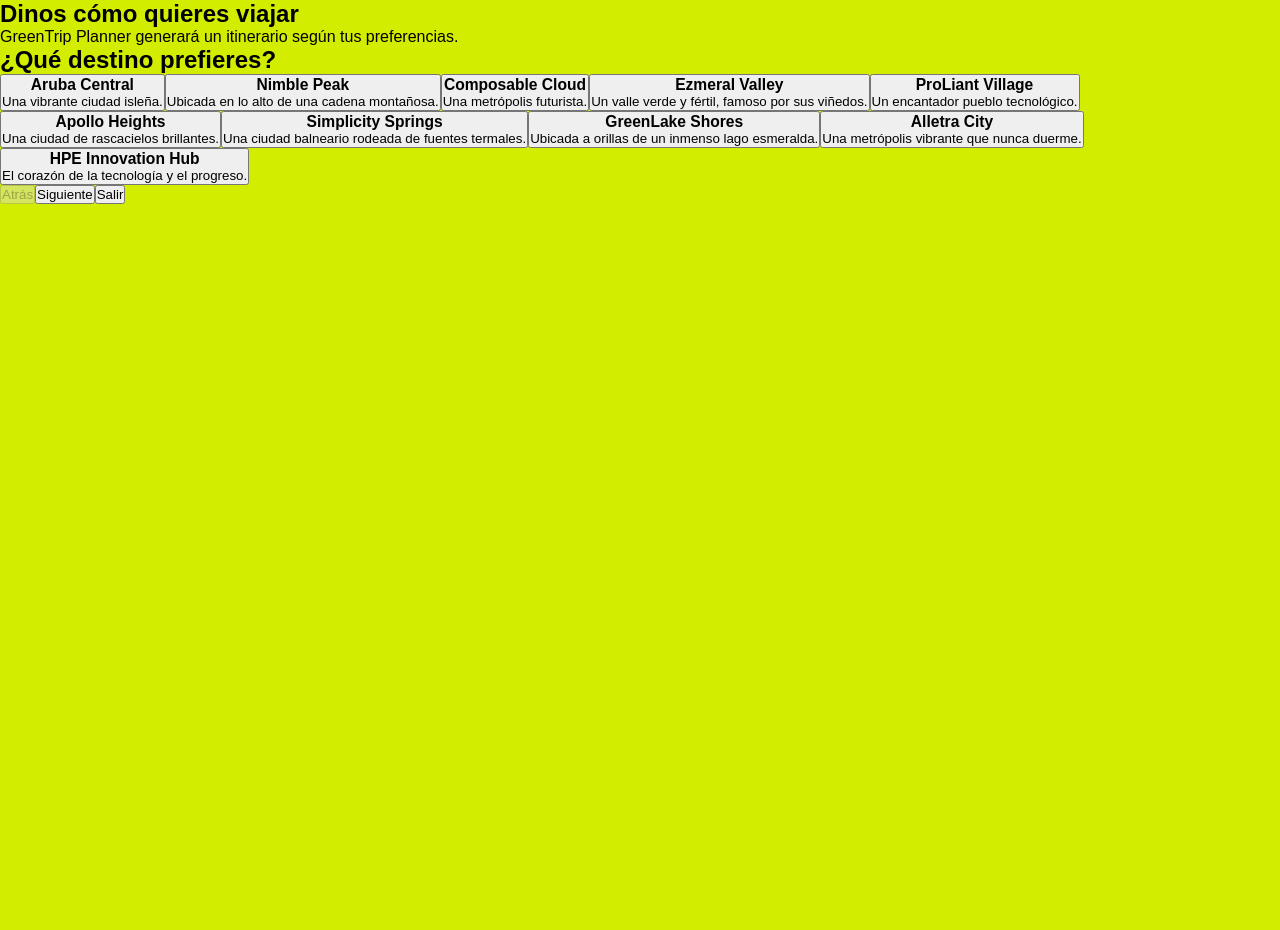
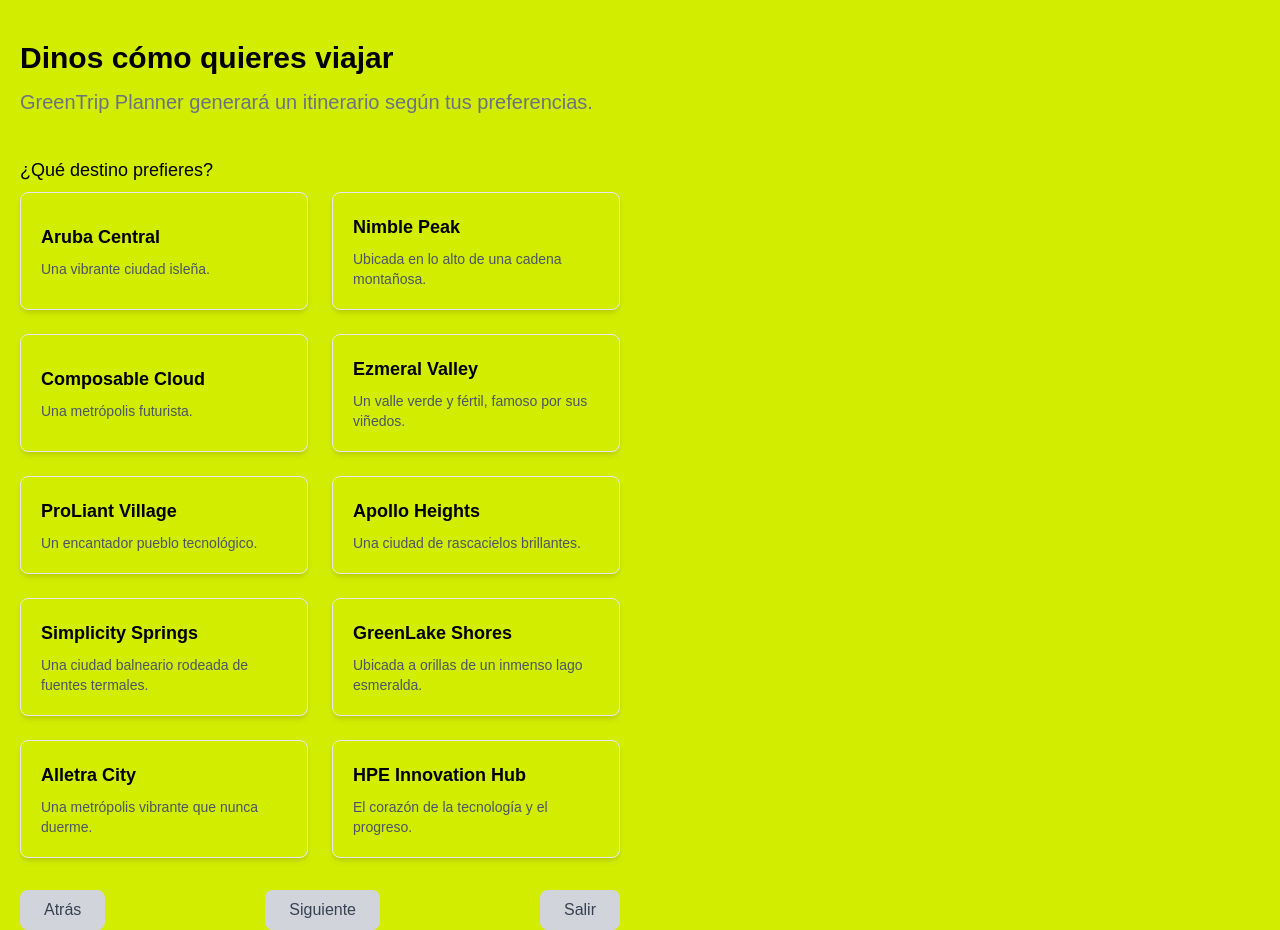
Before and after one commit to EdgarAlcoba/CDSTC-2024-2025-FASE-2, a React (Create React App) app in the folder Frontend/: page /travelplanner in a window 1280 px wide. Before the commit the page ends 800 px from the top, so only its background shows below. Built offline with nearby package versions, Linux system fonts and the light colour scheme; no server answers.

Commit message:
feat: Agregar soporte para Tailwind CSS en el frontend

```diff
--- a/Frontend/package.json
+++ b/Frontend/package.json
@@ -28,7 +28,8 @@
     "web-vitals": "^2.1.4"
   },
   "devDependencies": {
-    "@babel/plugin-proposal-private-property-in-object": "^7.21.0"
+    "@babel/plugin-proposal-private-property-in-object": "^7.21.0",
+    "tailwindcss": "^3.4.17"
   },
   "scripts": {
     "start": "react-scripts start",
--- a/Frontend/src/index.css
+++ b/Frontend/src/index.css
@@ -1,3 +1,7 @@
+@tailwind base;
+@tailwind components;
+@tailwind utilities;
+
 body {
   margin: 0;
   font-family: -apple-system, BlinkMacSystemFont, 'Segoe UI', 'Roboto', 'Oxygen',
--- /dev/null
+++ b/Frontend/tailwind.config.js
@@ -0,0 +1,10 @@
+/** @type {import('tailwindcss').Config} */
+module.exports = {
+  content: [
+    "./src/**/*.{js,jsx,ts,tsx}",
+  ],
+  theme: {
+    extend: {},
+  },
+  plugins: [],
+}
```
